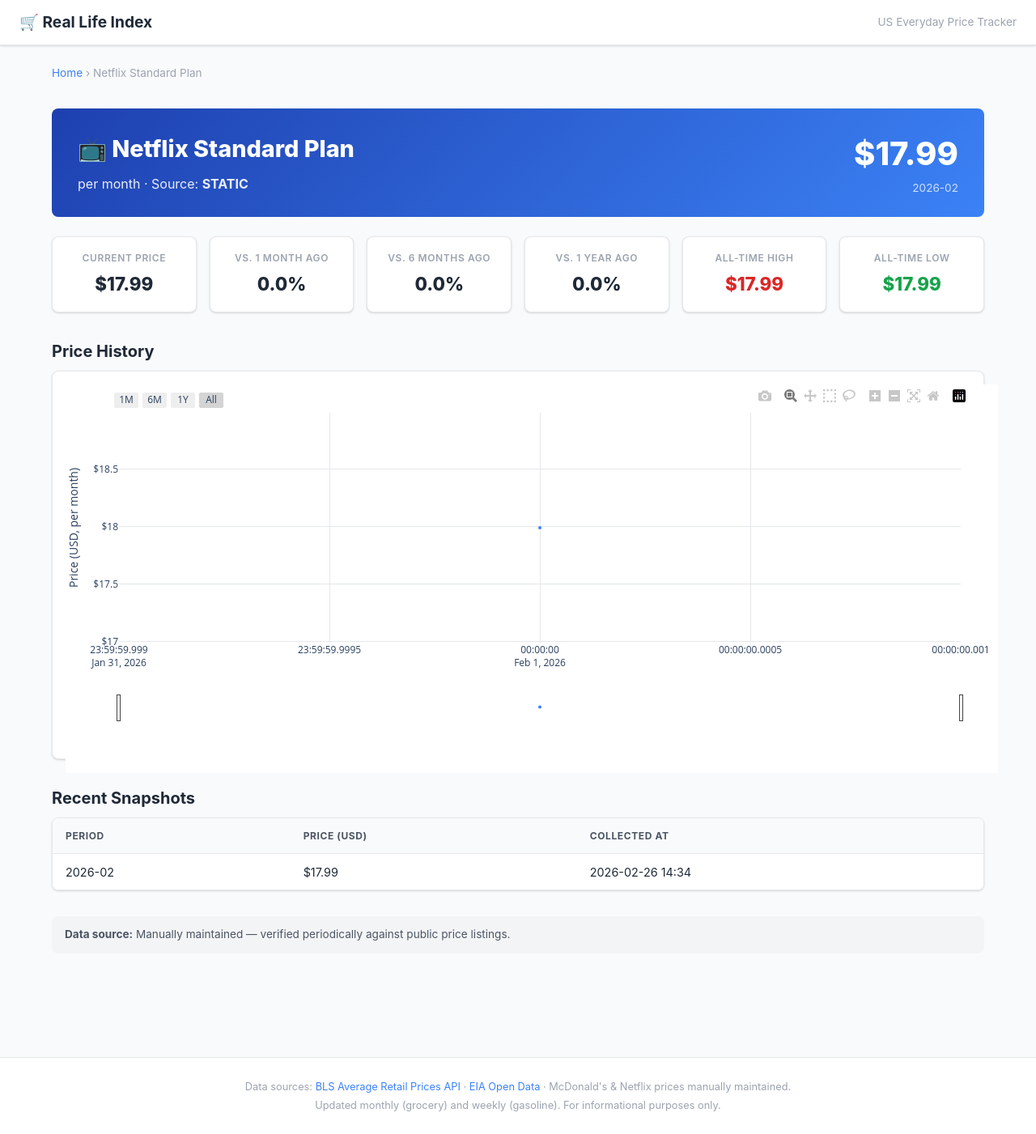
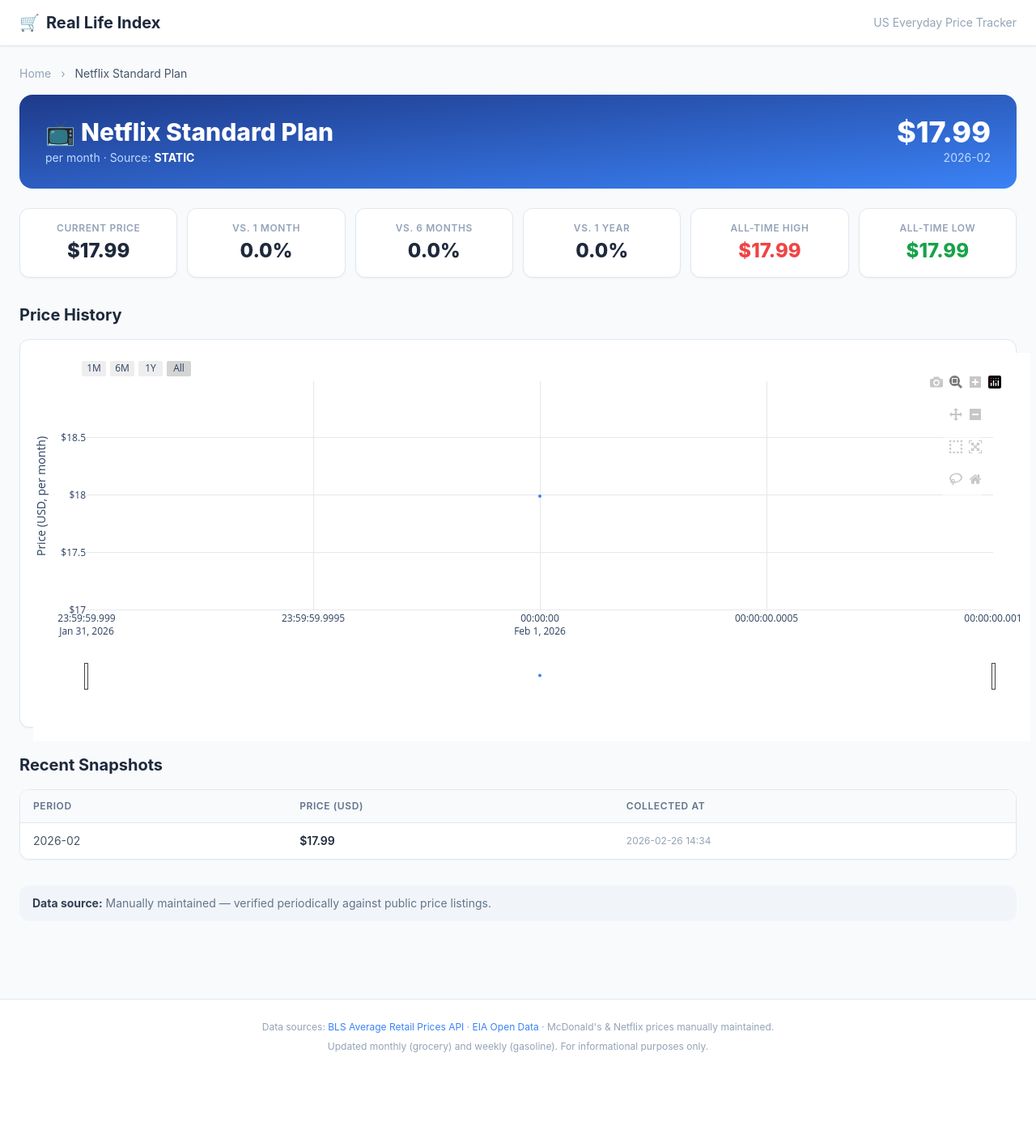
Before and after one commit to conorclancy/Real-Life-Index, a FastAPI app: page /good/netflix in a window 1280 px wide. Shown: the whole page at 81% size. After the commit the page ends 1300 px from the top, so only its background shows below. Run offline with FastAPI, Linux system fonts and the light colour scheme; data comes from the database, SQL or seed files in the repository; some libraries are stand-ins or nearby versions.

Commit message:
Tailwind CSS implementation

```diff
--- a/app/templates/base.html
+++ b/app/templates/base.html
@@ -1,40 +1,55 @@
 <!DOCTYPE html>
-<html lang="en">
+<html lang="en" class="scroll-smooth">
 <head>
   <meta charset="UTF-8" />
   <meta name="viewport" content="width=device-width, initial-scale=1.0" />
   <title>{% block title %}Real Life Index{% endblock %}</title>
 
-  <!-- Plotly.js — loaded from CDN, no npm needed -->
+  <!-- Tailwind CSS via CDN -->
+  <script src="https://cdn.tailwindcss.com"></script>
+  <script>
+    tailwind.config = {
+      theme: {
+        extend: {
+          fontFamily: {
+            sans: ['-apple-system', 'BlinkMacSystemFont', '"Segoe UI"', 'Roboto', '"Helvetica Neue"', 'Arial', 'sans-serif'],
+          }
+        }
+      }
+    }
+  </script>
+
+  <!-- Plotly.js -->
   <script src="https://cdn.plot.ly/plotly-2.35.2.min.js" defer></script>
-
-  <!-- Our stylesheet -->
-  <link rel="stylesheet" href="/static/css/style.css" />
 </head>
-<body>
+<body class="bg-slate-50 text-slate-800 min-h-screen flex flex-col font-sans">
 
   <!-- Navigation bar -->
-  <nav class="navbar">
-    <a href="/" class="navbar-brand">
-      🛒 Real Life Index
-    </a>
-    <span class="navbar-tagline">US Everyday Price Tracker</span>
+  <nav class="bg-white border-b border-slate-200 shadow-sm sticky top-0 z-50">
+    <div class="max-w-7xl mx-auto px-4 sm:px-6 h-14 flex items-center justify-between">
+      <a href="/" class="flex items-center gap-2 font-bold text-xl text-slate-800 hover:text-blue-600 transition-colors no-underline">
+        🛒 <span>Real Life Index</span>
+      </a>
+      <span class="text-sm text-slate-400 hidden sm:block">US Everyday Price Tracker</span>
+    </div>
   </nav>
 
   <!-- Main content area -->
-  <main class="container">
+  <main class="max-w-7xl mx-auto px-4 sm:px-6 pb-16 w-full flex-1">
     {% block content %}{% endblock %}
   </main>
 
   <!-- Footer -->
-  <footer class="footer">
-    <p>
-      Data sources:
-      <a href="https://www.bls.gov/developers/" target="_blank" rel="noopener">BLS Average Retail Prices API</a> ·
-      <a href="https://www.eia.gov/opendata/" target="_blank" rel="noopener">EIA Open Data</a> ·
-      McDonald's &amp; Netflix prices manually maintained.
-    </p>
-    <p>Updated monthly (grocery) and weekly (gasoline). For informational purposes only.</p>
+  <footer class="bg-white border-t border-slate-200 mt-auto">
+    <div class="max-w-7xl mx-auto px-4 sm:px-6 py-6 text-center text-xs text-slate-400 leading-relaxed">
+      <p>
+        Data sources:
+        <a href="https://www.bls.gov/developers/" target="_blank" rel="noopener" class="text-blue-500 hover:underline">BLS Average Retail Prices API</a> ·
+        <a href="https://www.eia.gov/opendata/" target="_blank" rel="noopener" class="text-blue-500 hover:underline">EIA Open Data</a> ·
+        McDonald's &amp; Netflix prices manually maintained.
+      </p>
+      <p class="mt-1">Updated monthly (grocery) and weekly (gasoline). For informational purposes only.</p>
+    </div>
   </footer>
 
 </body>
--- a/app/templates/detail.html
+++ b/app/templates/detail.html
@@ -5,111 +5,116 @@
 {% block content %}
 
 <!-- Breadcrumb -->
-<nav class="breadcrumb">
-  <a href="/">Home</a> › {{ detail.name }}
+<nav class="text-sm text-slate-400 mt-6 mb-0">
+  <a href="/" class="hover:text-blue-500 transition-colors">Home</a>
+  <span class="mx-2">›</span>
+  <span class="text-slate-600">{{ detail.name }}</span>
 </nav>
 
 <!-- Page header -->
-<section class="hero hero-small">
-  <div class="hero-text">
-    <h1>{{ detail.emoji }} {{ detail.name }}</h1>
-    <p>{{ detail.unit }} · Source: <strong>{{ detail.source | upper }}</strong></p>
+<section class="bg-gradient-to-br from-blue-900 to-blue-500 text-white rounded-2xl px-8 py-7 mt-4 mb-6 flex flex-col sm:flex-row sm:items-center sm:justify-between gap-4">
+  <div>
+    <h1 class="text-2xl md:text-3xl font-extrabold mb-1 leading-tight">{{ detail.emoji }} {{ detail.name }}</h1>
+    <p class="text-blue-200 text-sm">{{ detail.unit }} · Source: <strong class="text-white">{{ detail.source | upper }}</strong></p>
   </div>
   {% if detail.latest_price is not none %}
-  <div class="hero-price">
-    ${{ "%.2f"|format(detail.latest_price) }}
-    <span class="hero-period">{{ detail.latest_period }}</span>
+  <div class="sm:text-right">
+    <div class="text-4xl font-extrabold leading-none">${{ "%.2f"|format(detail.latest_price) }}</div>
+    <div class="text-sm text-blue-200 mt-1">{{ detail.latest_period }}</div>
   </div>
   {% endif %}
 </section>
 
 <!-- Stats bar -->
 {% if detail.latest_price is not none %}
-<section class="stats-bar">
+<div class="grid grid-cols-2 sm:grid-cols-3 lg:grid-cols-6 gap-3 mb-8">
 
-  <div class="stat">
-    <div class="stat-label">Current Price</div>
-    <div class="stat-value">${{ "%.2f"|format(detail.latest_price) }}</div>
+  <div class="bg-white border border-slate-200 rounded-xl p-4 shadow-sm text-center">
+    <div class="text-xs font-semibold text-slate-400 uppercase tracking-wider mb-1">Current Price</div>
+    <div class="text-2xl font-extrabold text-slate-800">${{ "%.2f"|format(detail.latest_price) }}</div>
   </div>
 
-  <div class="stat">
-    <div class="stat-label">vs. 1 Month Ago</div>
+  <div class="bg-white border border-slate-200 rounded-xl p-4 shadow-sm text-center">
+    <div class="text-xs font-semibold text-slate-400 uppercase tracking-wider mb-1">vs. 1 Month</div>
     {% if detail.pct_change_1m is not none %}
-      <div class="stat-value {% if detail.pct_change_1m > 0 %}text-red{% elif detail.pct_change_1m < 0 %}text-green{% endif %}">
+      <div class="text-2xl font-extrabold
+        {% if detail.pct_change_1m > 0 %}text-red-500{% elif detail.pct_change_1m < 0 %}text-green-600{% else %}text-slate-800{% endif %}">
         {% if detail.pct_change_1m > 0 %}+{% endif %}{{ detail.pct_change_1m }}%
       </div>
     {% else %}
-      <div class="stat-value text-muted">N/A</div>
+      <div class="text-2xl font-extrabold text-slate-300">N/A</div>
     {% endif %}
   </div>
 
-  <div class="stat">
-    <div class="stat-label">vs. 6 Months Ago</div>
+  <div class="bg-white border border-slate-200 rounded-xl p-4 shadow-sm text-center">
+    <div class="text-xs font-semibold text-slate-400 uppercase tracking-wider mb-1">vs. 6 Months</div>
     {% if detail.pct_change_6m is not none %}
-      <div class="stat-value {% if detail.pct_change_6m > 0 %}text-red{% elif detail.pct_change_6m < 0 %}text-green{% endif %}">
+      <div class="text-2xl font-extrabold
+        {% if detail.pct_change_6m > 0 %}text-red-500{% elif detail.pct_change_6m < 0 %}text-green-600{% else %}text-slate-800{% endif %}">
         {% if detail.pct_change_6m > 0 %}+{% endif %}{{ detail.pct_change_6m }}%
       </div>
     {% else %}
-      <div class="stat-value text-muted">N/A</div>
+      <div class="text-2xl font-extrabold text-slate-300">N/A</div>
     {% endif %}
   </div>
 
-  <div class="stat">
-    <div class="stat-label">vs. 1 Year Ago</div>
+  <div class="bg-white border border-slate-200 rounded-xl p-4 shadow-sm text-center">
+    <div class="text-xs font-semibold text-slate-400 uppercase tracking-wider mb-1">vs. 1 Year</div>
     {% if detail.pct_change_1y is not none %}
-      <div class="stat-value {% if detail.pct_change_1y > 0 %}text-red{% elif detail.pct_change_1y < 0 %}text-green{% endif %}">
+      <div class="text-2xl font-extrabold
+        {% if detail.pct_change_1y > 0 %}text-red-500{% elif detail.pct_change_1y < 0 %}text-green-600{% else %}text-slate-800{% endif %}">
         {% if detail.pct_change_1y > 0 %}+{% endif %}{{ detail.pct_change_1y }}%
       </div>
     {% else %}
-      <div class="stat-value text-muted">N/A</div>
+      <div class="text-2xl font-extrabold text-slate-300">N/A</div>
     {% endif %}
   </div>
 
-  <div class="stat">
-    <div class="stat-label">All-Time High</div>
-    <div class="stat-value text-red">${{ "%.2f"|format(detail.all_time_high) }}</div>
+  <div class="bg-white border border-slate-200 rounded-xl p-4 shadow-sm text-center">
+    <div class="text-xs font-semibold text-slate-400 uppercase tracking-wider mb-1">All-Time High</div>
+    <div class="text-2xl font-extrabold text-red-500">${{ "%.2f"|format(detail.all_time_high) }}</div>
   </div>
 
-  <div class="stat">
-    <div class="stat-label">All-Time Low</div>
-    <div class="stat-value text-green">${{ "%.2f"|format(detail.all_time_low) }}</div>
+  <div class="bg-white border border-slate-200 rounded-xl p-4 shadow-sm text-center">
+    <div class="text-xs font-semibold text-slate-400 uppercase tracking-wider mb-1">All-Time Low</div>
+    <div class="text-2xl font-extrabold text-green-600">${{ "%.2f"|format(detail.all_time_low) }}</div>
   </div>
 
-</section>
+</div>
 {% endif %}
 
 <!-- Price history chart -->
-<section class="section">
-  <h2 class="section-title">Price History</h2>
+<section class="mb-8">
+  <h2 class="text-xl font-bold text-slate-800 mb-4">Price History</h2>
   {% if detail.history %}
-    <div id="detail-chart" class="chart-container chart-container-tall"></div>
+    <div id="detail-chart" class="bg-white border border-slate-200 rounded-xl shadow-sm p-4 min-h-[480px]"></div>
   {% else %}
-    <div class="empty-state">
+    <div class="text-center py-16 bg-white border border-slate-200 rounded-xl text-slate-400">
       <p>No price history available yet. Trigger a data refresh to populate this chart.</p>
-      <p><a href="/health">Check app status →</a></p>
+      <p class="mt-2"><a href="/health" class="text-blue-500 hover:underline">Check app status →</a></p>
     </div>
   {% endif %}
 </section>
 
 <!-- Recent data table -->
 {% if detail.history %}
-<section class="section">
-  <h2 class="section-title">Recent Snapshots</h2>
-  <div class="table-wrapper">
-    <table class="data-table">
+<section class="mb-8">
+  <h2 class="text-xl font-bold text-slate-800 mb-4">Recent Snapshots</h2>
+  <div class="overflow-x-auto rounded-xl border border-slate-200 shadow-sm">
+    <table class="w-full text-sm bg-white">
       <thead>
-        <tr>
-          <th>Period</th>
-          <th>Price (USD)</th>
-          <th>Collected At</th>
+        <tr class="bg-slate-50 border-b border-slate-200">
+          <th class="px-4 py-3 text-left text-xs font-semibold text-slate-500 uppercase tracking-wider">Period</th>
+          <th class="px-4 py-3 text-left text-xs font-semibold text-slate-500 uppercase tracking-wider">Price (USD)</th>
+          <th class="px-4 py-3 text-left text-xs font-semibold text-slate-500 uppercase tracking-wider">Collected At</th>
         </tr>
       </thead>
-      <tbody>
+      <tbody class="divide-y divide-slate-100">
         {% for snap in detail.history[-20:] | reverse %}
-        <tr>
-          <td>{{ snap.period_label }}</td>
-          <td>${{ "%.2f"|format(snap.price_usd) }}</td>
-          <td>{{ snap.collected_at.strftime("%Y-%m-%d %H:%M") }}</td>
+        <tr class="hover:bg-slate-50 transition-colors">
+          <td class="px-4 py-3 text-slate-600">{{ snap.period_label }}</td>
+          <td class="px-4 py-3 font-semibold text-slate-800">${{ "%.2f"|format(snap.price_usd) }}</td>
+          <td class="px-4 py-3 text-slate-400 text-xs">{{ snap.collected_at.strftime("%Y-%m-%d %H:%M") }}</td>
         </tr>
         {% endfor %}
       </tbody>
@@ -119,16 +124,16 @@
 {% endif %}
 
 <!-- Data source note -->
-<section class="section">
-  <div class="source-note">
-    <strong>Data source:</strong>
+<section class="mb-8">
+  <div class="text-sm text-slate-500 bg-slate-100 rounded-xl px-4 py-3">
+    <strong class="text-slate-700">Data source:</strong>
     {% if detail.source == "bls" %}
-      <a href="https://www.bls.gov/developers/" target="_blank" rel="noopener">
+      <a href="https://www.bls.gov/developers/" target="_blank" rel="noopener" class="text-blue-500 hover:underline">
         U.S. Bureau of Labor Statistics — Average Retail Prices API
       </a>
       (monthly, US city average)
     {% elif detail.source == "eia" %}
-      <a href="https://www.eia.gov/opendata/" target="_blank" rel="noopener">
+      <a href="https://www.eia.gov/opendata/" target="_blank" rel="noopener" class="text-blue-500 hover:underline">
         U.S. Energy Information Administration — Open Data API
       </a>
       (weekly, US national average)
--- a/static/css/style.css
+++ /dev/null
@@ -1,365 +0,0 @@
-/* ============================================================
-   Real Life Index — Stylesheet
-   Clean, readable, accessible. Aimed at everyday people.
-   ============================================================ */
-
-/* ---- Reset & base ---------------------------------------- */
-*, *::before, *::after {
-  box-sizing: border-box;
-  margin: 0;
-  padding: 0;
-}
-
-:root {
-  --blue:      #3b82f6;
-  --blue-dark: #1d4ed8;
-  --green:     #16a34a;
-  --red:       #dc2626;
-  --gray-50:   #f9fafb;
-  --gray-100:  #f3f4f6;
-  --gray-200:  #e5e7eb;
-  --gray-400:  #9ca3af;
-  --gray-600:  #4b5563;
-  --gray-800:  #1f2937;
-  --white:     #ffffff;
-  --radius:    8px;
-  --shadow:    0 1px 3px rgba(0,0,0,0.1), 0 1px 2px rgba(0,0,0,0.06);
-  --shadow-md: 0 4px 6px rgba(0,0,0,0.07), 0 2px 4px rgba(0,0,0,0.06);
-}
-
-body {
-  font-family: -apple-system, BlinkMacSystemFont, "Segoe UI", Roboto,
-               "Helvetica Neue", Arial, sans-serif;
-  font-size: 16px;
-  line-height: 1.6;
-  color: var(--gray-800);
-  background: var(--gray-50);
-}
-
-a {
-  color: var(--blue);
-  text-decoration: none;
-}
-a:hover { text-decoration: underline; }
-
-/* ---- Layout ---------------------------------------------- */
-.container {
-  max-width: 1200px;
-  margin: 0 auto;
-  padding: 0 1.5rem 3rem;
-}
-
-/* ---- Navbar ---------------------------------------------- */
-.navbar {
-  background: var(--white);
-  border-bottom: 1px solid var(--gray-200);
-  padding: 0 1.5rem;
-  height: 56px;
-  display: flex;
-  align-items: center;
-  justify-content: space-between;
-  box-shadow: var(--shadow);
-  position: sticky;
-  top: 0;
-  z-index: 100;
-}
-
-.navbar-brand {
-  font-size: 1.2rem;
-  font-weight: 700;
-  color: var(--gray-800);
-  text-decoration: none;
-}
-.navbar-brand:hover { color: var(--blue); text-decoration: none; }
-
-.navbar-tagline {
-  font-size: 0.85rem;
-  color: var(--gray-400);
-}
-
-/* ---- Hero banner ----------------------------------------- */
-.hero {
-  background: linear-gradient(135deg, #1e40af 0%, #3b82f6 100%);
-  color: var(--white);
-  border-radius: var(--radius);
-  padding: 2.5rem 2rem;
-  margin: 2rem 0 1.5rem;
-  display: flex;
-  align-items: flex-start;
-  justify-content: space-between;
-  gap: 1rem;
-  flex-wrap: wrap;
-}
-
-.hero h1 {
-  font-size: 1.8rem;
-  font-weight: 800;
-  margin-bottom: 0.5rem;
-}
-
-.hero p {
-  font-size: 1rem;
-  opacity: 0.9;
-  max-width: 580px;
-}
-
-.hero-meta {
-  font-size: 0.85rem;
-  opacity: 0.8;
-  white-space: nowrap;
-  padding-top: 0.25rem;
-}
-
-.hero-small {
-  padding: 1.5rem 2rem;
-  align-items: center;
-}
-
-.hero-price {
-  font-size: 2.5rem;
-  font-weight: 800;
-  text-align: right;
-}
-
-.hero-period {
-  display: block;
-  font-size: 0.85rem;
-  opacity: 0.75;
-  font-weight: 400;
-  text-align: right;
-}
-
-/* ---- Section --------------------------------------------- */
-.section {
-  margin: 2rem 0;
-}
-
-.section-title {
-  font-size: 1.25rem;
-  font-weight: 700;
-  color: var(--gray-800);
-  margin-bottom: 0.5rem;
-}
-
-.section-subtitle {
-  font-size: 0.9rem;
-  color: var(--gray-600);
-  margin-bottom: 1rem;
-}
-
-/* ---- Price cards grid ------------------------------------ */
-.cards-grid {
-  display: grid;
-  grid-template-columns: repeat(auto-fill, minmax(200px, 1fr));
-  gap: 1rem;
-}
-
-.card {
-  background: var(--white);
-  border: 1px solid var(--gray-200);
-  border-radius: var(--radius);
-  padding: 1.25rem;
-  box-shadow: var(--shadow);
-  display: block;
-  color: var(--gray-800);
-  transition: box-shadow 0.15s ease, transform 0.15s ease;
-  text-decoration: none;
-}
-.card:hover {
-  box-shadow: var(--shadow-md);
-  transform: translateY(-2px);
-  text-decoration: none;
-  color: var(--gray-800);
-}
-
-.card-header {
-  display: flex;
-  align-items: center;
-  gap: 0.5rem;
-  margin-bottom: 0.75rem;
-}
-
-.card-emoji {
-  font-size: 1.5rem;
-  line-height: 1;
-}
-
-.card-name {
-  font-size: 0.85rem;
-  font-weight: 600;
-  color: var(--gray-600);
-  text-transform: uppercase;
-  letter-spacing: 0.03em;
-}
-
-.card-price {
-  font-size: 1.6rem;
-  font-weight: 800;
-  color: var(--gray-800);
-  margin-bottom: 0.35rem;
-  line-height: 1.1;
-}
-
-.card-unit {
-  font-size: 0.75rem;
-  font-weight: 400;
-  color: var(--gray-400);
-}
-
-.card-no-data {
-  font-size: 0.9rem;
-  color: var(--gray-400);
-  font-weight: 400;
-}
-
-.card-change {
-  font-size: 0.8rem;
-  font-weight: 600;
-  margin-bottom: 0.5rem;
-}
-
-.change-up    { color: var(--red); }
-.change-down  { color: var(--green); }
-.change-flat  { color: var(--gray-400); }
-
-.sparkline-container {
-  height: 50px;
-  margin-top: 0.5rem;
-}
-
-/* ---- Chart container ------------------------------------- */
-.chart-container {
-  background: var(--white);
-  border: 1px solid var(--gray-200);
-  border-radius: var(--radius);
-  padding: 1rem;
-  box-shadow: var(--shadow);
-  min-height: 400px;
-}
-
-.chart-container-tall {
-  min-height: 480px;
-}
-
-/* ---- Stats bar (detail page) ----------------------------- */
-.stats-bar {
-  display: flex;
-  flex-wrap: wrap;
-  gap: 1rem;
-  margin: 1.5rem 0;
-}
-
-.stat {
-  background: var(--white);
-  border: 1px solid var(--gray-200);
-  border-radius: var(--radius);
-  padding: 1rem 1.25rem;
-  flex: 1;
-  min-width: 120px;
-  box-shadow: var(--shadow);
-  text-align: center;
-}
-
-.stat-label {
-  font-size: 0.75rem;
-  text-transform: uppercase;
-  letter-spacing: 0.05em;
-  color: var(--gray-400);
-  font-weight: 600;
-  margin-bottom: 0.35rem;
-}
-
-.stat-value {
-  font-size: 1.4rem;
-  font-weight: 800;
-  color: var(--gray-800);
-}
-
-/* ---- Utility colours ------------------------------------- */
-.text-red   { color: var(--red) !important; }
-.text-green { color: var(--green) !important; }
-.text-muted { color: var(--gray-400) !important; }
-
-/* ---- Data table ------------------------------------------ */
-.table-wrapper {
-  overflow-x: auto;
-  border-radius: var(--radius);
-  border: 1px solid var(--gray-200);
-  box-shadow: var(--shadow);
-}
-
-.data-table {
-  width: 100%;
-  border-collapse: collapse;
-  background: var(--white);
-  font-size: 0.9rem;
-}
-
-.data-table th {
-  background: var(--gray-50);
-  padding: 0.75rem 1rem;
-  text-align: left;
-  font-size: 0.75rem;
-  text-transform: uppercase;
-  letter-spacing: 0.05em;
-  color: var(--gray-600);
-  border-bottom: 1px solid var(--gray-200);
-}
-
-.data-table td {
-  padding: 0.65rem 1rem;
-  border-bottom: 1px solid var(--gray-100);
-  color: var(--gray-800);
-}
-
-.data-table tr:last-child td { border-bottom: none; }
-.data-table tr:hover td { background: var(--gray-50); }
-
-/* ---- Source note ----------------------------------------- */
-.source-note {
-  font-size: 0.85rem;
-  color: var(--gray-600);
-  background: var(--gray-100);
-  border-radius: var(--radius);
-  padding: 0.75rem 1rem;
-}
-
-/* ---- Breadcrumb ------------------------------------------ */
-.breadcrumb {
-  font-size: 0.85rem;
-  color: var(--gray-400);
-  margin: 1.5rem 0 0;
-}
-
-/* ---- Empty state ----------------------------------------- */
-.empty-state {
-  text-align: center;
-  padding: 3rem;
-  color: var(--gray-400);
-  background: var(--white);
-  border: 1px solid var(--gray-200);
-  border-radius: var(--radius);
-}
-
-/* ---- Footer ---------------------------------------------- */
-.footer {
-  border-top: 1px solid var(--gray-200);
-  background: var(--white);
-  padding: 1.5rem;
-  text-align: center;
-  font-size: 0.8rem;
-  color: var(--gray-400);
-  line-height: 1.8;
-  margin-top: 3rem;
-}
-
-/* ---- Responsive ------------------------------------------ */
-@media (max-width: 600px) {
-  .hero { flex-direction: column; }
-  .hero h1 { font-size: 1.4rem; }
-  .hero-price { text-align: left; font-size: 2rem; }
-  .cards-grid { grid-template-columns: 1fr 1fr; }
-  .stats-bar { gap: 0.5rem; }
-  .stat { min-width: 100px; padding: 0.75rem; }
-  .navbar-tagline { display: none; }
-}
```
Also changed, not shown: app/templates/index.html (+31 -28 lines).
